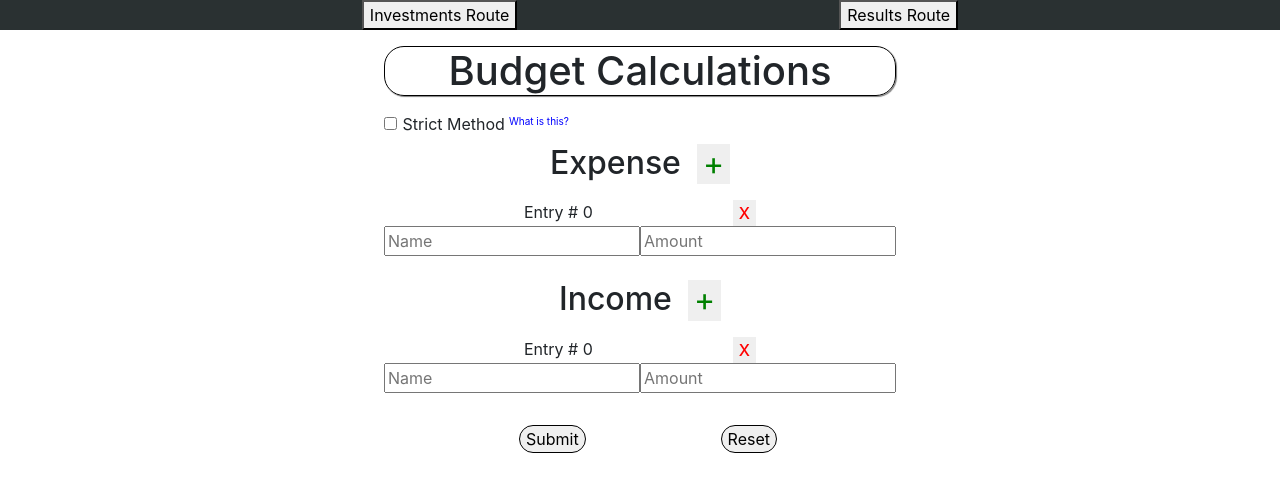
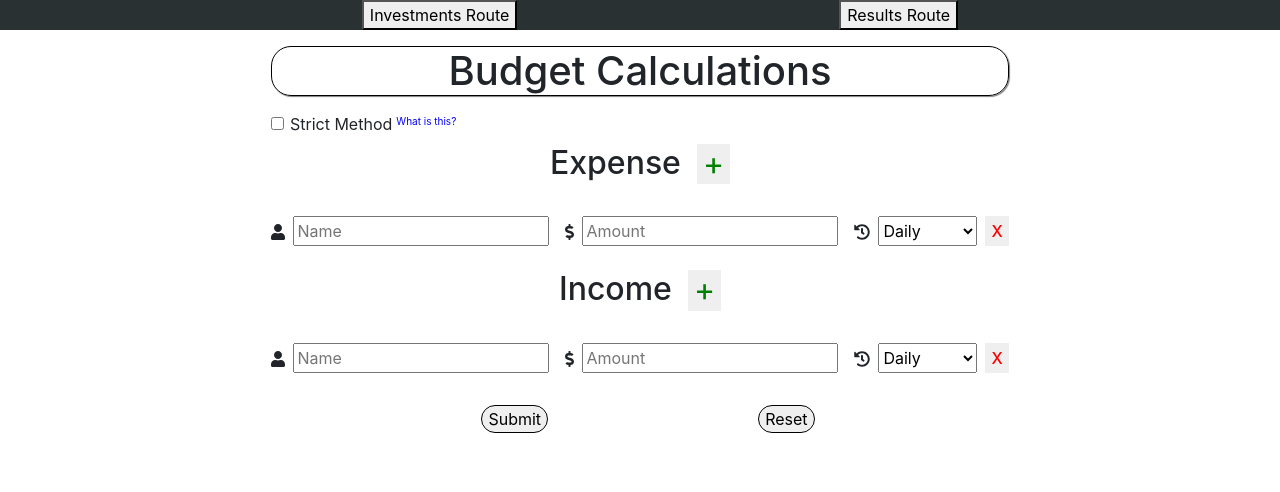
Before and after one commit to TheCaptainFalcon/iBudget_v2, a React (Create React App) app: page / in a window 1280 px wide. Shown: the top 492 px of the page. Built offline with nearby package versions, Linux system fonts and the light colour scheme.

Commit message:
Added frequency dropdown and added modal behaviors when clicking submit and reset

```diff
--- a/package.json
+++ b/package.json
@@ -3,6 +3,9 @@
   "version": "0.1.0",
   "private": true,
   "dependencies": {
+    "@fortawesome/fontawesome-svg-core": "^1.2.29",
+    "@fortawesome/free-solid-svg-icons": "^5.13.1",
+    "@fortawesome/react-fontawesome": "^0.1.11",
     "@testing-library/jest-dom": "^4.2.4",
     "@testing-library/react": "^9.3.2",
     "@testing-library/user-event": "^7.1.2",
--- a/src/components/Calculator.jsx
+++ b/src/components/Calculator.jsx
@@ -4,7 +4,9 @@ import _ from 'lodash';
 import { ResultsProvider, ExpenseProvider, IncomeProvider } from '../Contexts';
 import Results from './Results';
 import Investments from './Investments';
-import { Tooltip, OverlayTrigger } from 'react-bootstrap';
+import { Tooltip, OverlayTrigger, Modal, Button } from 'react-bootstrap';
+import { FontAwesomeIcon } from '@fortawesome/react-fontawesome';
+import { faUser, faDollarSign, faHistory, faCheck, faBan } from '@fortawesome/free-solid-svg-icons';
 import './css/Calculator.css'
 
 const FormButtonContainer = styled.div`
@@ -53,6 +55,9 @@ class Calculator extends Component {
             budgetTotal : [],
             clickedInvestments: false,
             clickedResults : false,
+            // modal
+            submitModal: false,
+            resetModal: false
         }
 
         // Expense-related
@@ -71,6 +76,12 @@ class Calculator extends Component {
         // Button routing
         this.clickerInvestments = this.clickerInvestments.bind(this);
         this.clickerResults = this.clickerResults.bind(this);
+
+        // Modal
+        this.showSubmitModal = this.showSubmitModal.bind(this);
+        this.showResetModal = this.showResetModal.bind(this);
+        this.hideSubmitModal = this.hideSubmitModal.bind(this);
+        this.hideResetModal = this.hideResetModal.bind(this);
 
     }
 
@@ -97,19 +108,9 @@ class Calculator extends Component {
         return this.state.expense.map((e, i) => (
             <div key={i}>
 
-                <div style={{ marginTop: '1rem', display: 'flex', justifyContent: 'space-evenly' }}>
-                    Entry # {i}
-                    {/* Delete form button */}
-                    <input
-                        name='delExpForm'
-                        type='button'
-                        value='X'
-                        onClick={this.deleteExpense.bind(this, i)}
-                        style={{ border:'none', color:'red', outline:'none', fontWeight:'500' }}
-                    />
-                </div>
-                <div style={{ display:'flex', justifyContent:'space-between' }}>
+                <div style={{ display:'flex', justifyContent:'space-between', marginTop:'2rem' }}>
                     {/* Name */}
+                    <FontAwesomeIcon icon={faUser} style={{ margin: '0.5rem 0.5rem auto auto' }}/>
                     <input
                         // name must match associated state -- see notes
                         name='name'
@@ -122,6 +123,7 @@ class Calculator extends Component {
                         // required
                     />
                     {/* Amount */}
+                    <FontAwesomeIcon icon={faDollarSign} style={{ margin:'0.5rem 0.5rem auto 1rem' }}/>
                     <input
                         name='value'
                         type='text'
@@ -129,6 +131,23 @@ class Calculator extends Component {
                         onChange={this.expenseChanges.bind(this, i)}
                         value={e.value}
                         // required
+                    />
+                    {/* Frequency */}
+                    <FontAwesomeIcon icon={faHistory} style={{ margin:'0.5rem 0.5rem auto 1rem' }}/>
+                    <select>
+                        <option value='daily'>Daily</option>
+                        <option value='weekly'>Weekly</option>
+                        <option value='biweekly'>Bi-Weekly</option>
+                        <option value='monthly'>Monthly</option>
+                        <option value='annual'>Annual</option>
+                    </select>
+                    {/* Delete X */}
+                    <input
+                        name='delExpForm'
+                        type='button'
+                        value='X'
+                        onClick={this.deleteExpense.bind(this, i)}
+                        style={{ border:'none', color:'red', outline:'none', fontWeight:'500', marginLeft:'0.5rem' }}
                     />
                     </div>
             </div>
@@ -160,20 +179,13 @@ class Calculator extends Component {
     addIncomeForm() {
         return this.state.income.map((e, i) => (
             <div key={i}>
-                <div style={{ marginTop: '1rem', display: 'flex', justifyContent:'space-evenly'}}>
-                    Entry # {i}
-                    {/* Delete form button */}
+
+                <div style={{ display:'flex', justifyContent:'space-between', marginTop:'2rem' }}>
+
+                    {/* Name */}
+                    <FontAwesomeIcon icon={faUser} style={{ margin: '0.5rem 0.5rem auto auto' }}/>
                     <input
-                        name='delIncomeForm'
-                        type='button'
-                        value='X'
-                        onClick={this.deleteIncome.bind(this, i)}
-                        style={{ border:'none', color:'red', outline:'none', fontWeight:'500' }}
-                    />
-                </div>
-                <div style={{ display:'flex', justifyContent:'space-between' }}>
-                {/* Name */}
-                    <input
+
                         // name must match associated state -- see notes
                         name='name'
                         type='text'
@@ -185,6 +197,7 @@ class Calculator extends Component {
                         // required
                     />
                     {/* Amount */}
+                    <FontAwesomeIcon icon={faDollarSign} style={{ margin:'0.5rem 0.5rem auto 1rem' }}/>
                     <input
                         name='value'
                         type='text'
@@ -193,7 +206,24 @@ class Calculator extends Component {
                         value={e.value}
                         // required
                     />
-                    </div>
+                    {/* Frequency */}
+                    <FontAwesomeIcon icon={faHistory} style={{ margin:'0.5rem 0.5rem auto 1rem' }}/>
+                    <select>
+                        <option value='daily'>Daily</option>
+                        <option value='weekly'>Weekly</option>
+                        <option value='biweekly'>Bi-Weekly</option>
+                        <option value='monthly'>Monthly</option>
+                        <option value='annual'>Annual</option>
+                    </select>
+                    {/* Delete form button */}
+                    <input
+                        name='delIncomeForm'
+                        type='button'
+                        value='X'
+                        onClick={this.deleteIncome.bind(this, i)}
+                        style={{ border:'none', color:'red', outline:'none', fontWeight:'500', marginLeft:'0.5rem' }}
+                    />
+                </div>
             </div>
         ))
     }
@@ -247,7 +277,8 @@ class Calculator extends Component {
             incomeValueBank : incomeValueAccumulator,
             expenseTotal : expenseTotalAdder,
             incomeTotal : incomeTotalAdder,
-            budgetTotal : budgetTotalCalc
+            budgetTotal : budgetTotalCalc,
+            submitModal : true
         })
     };
 
@@ -268,7 +299,9 @@ class Calculator extends Component {
             incomeValueBank : [],
             incomeTotal : [],
             // else
-            budgetTotal : []
+            budgetTotal : [],
+            // modal
+            resetModal : false
         });
     };
 
@@ -286,6 +319,35 @@ class Calculator extends Component {
         this.setState({
             clickedResults : true,
             clickedInvestments : false
+        });
+    };
+
+    // Modal
+    showSubmitModal(e) {
+        e.preventDefault();
+        this.setState({
+            submitModal : true
+        });
+    };
+
+    hideSubmitModal(e) {
+        e.preventDefault();
+        this.setState({
+            submitModal : false
+        });
+    };
+
+    showResetModal(e) {
+        e.preventDefault();
+        this.setState({
+            resetModal : true
+        });
+    };
+
+    hideResetModal(e) {
+        e.preventDefault();
+        this.setState({
+            resetModal : false
         });
     };
 
@@ -383,9 +445,45 @@ class Calculator extends Component {
                             type='button'
                             value='Reset'
                             style={{ border:'1px solid black', borderRadius:'20px' }}
-                            onClick={this.resetTab}
+                            onClick={this.showResetModal}
                         />
                     </FormButtonContainer>
+
+                    {this.state.submitModal ?
+
+                    <Modal show={this.showSubmitModal} onHide={this.hideSubmitModal}>
+                        <Modal.Header closeButton>
+                            <Modal.Title>Data Submitted!</Modal.Title>
+                        </Modal.Header>
+                        <Modal.Body>Check the Results tab to see your financial breakdown.</Modal.Body>
+                        <Modal.Footer>
+                            <Button variant="primary" onClick={this.hideSubmitModal}>
+                                Close
+                            </Button>
+                        </Modal.Footer>
+                    </Modal>
+
+                    : null }
+
+                    {this.state.resetModal ?
+
+                    <Modal show={this.showResetModal} onHide={this.hideResetModal}>
+                        <Modal.Header closeButton>
+                            <Modal.Title>Warning!</Modal.Title>
+                        </Modal.Header>
+                        <Modal.Body>Confirming will delete all existing data!</Modal.Body>
+                        <Modal.Footer>
+                            <Button variant="success" onClick={this.resetTab}>
+                                Confirm <FontAwesomeIcon icon={faCheck}/>
+                            </Button>
+                            <Button variant="danger" onClick={this.hideResetModal}>
+                                Go Back <FontAwesomeIcon icon={faBan}/>
+                            </Button>
+                        </Modal.Footer>
+                    </Modal>
+
+                    : null }
+
                 </form>
             </Wrapper>
             </div>
```
Also changed, not shown: 1 other file (tests, documents, lock files or other folders).
